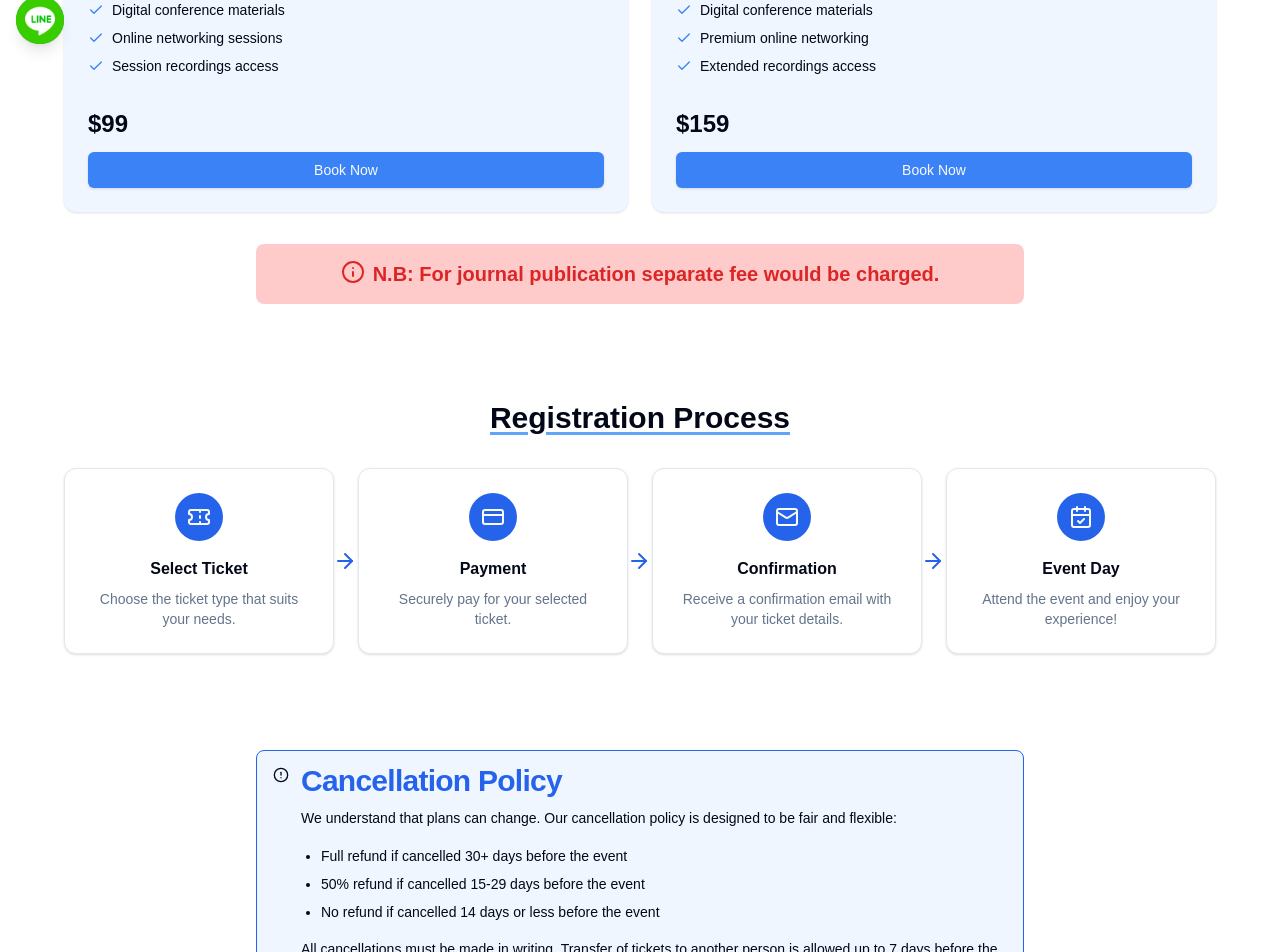
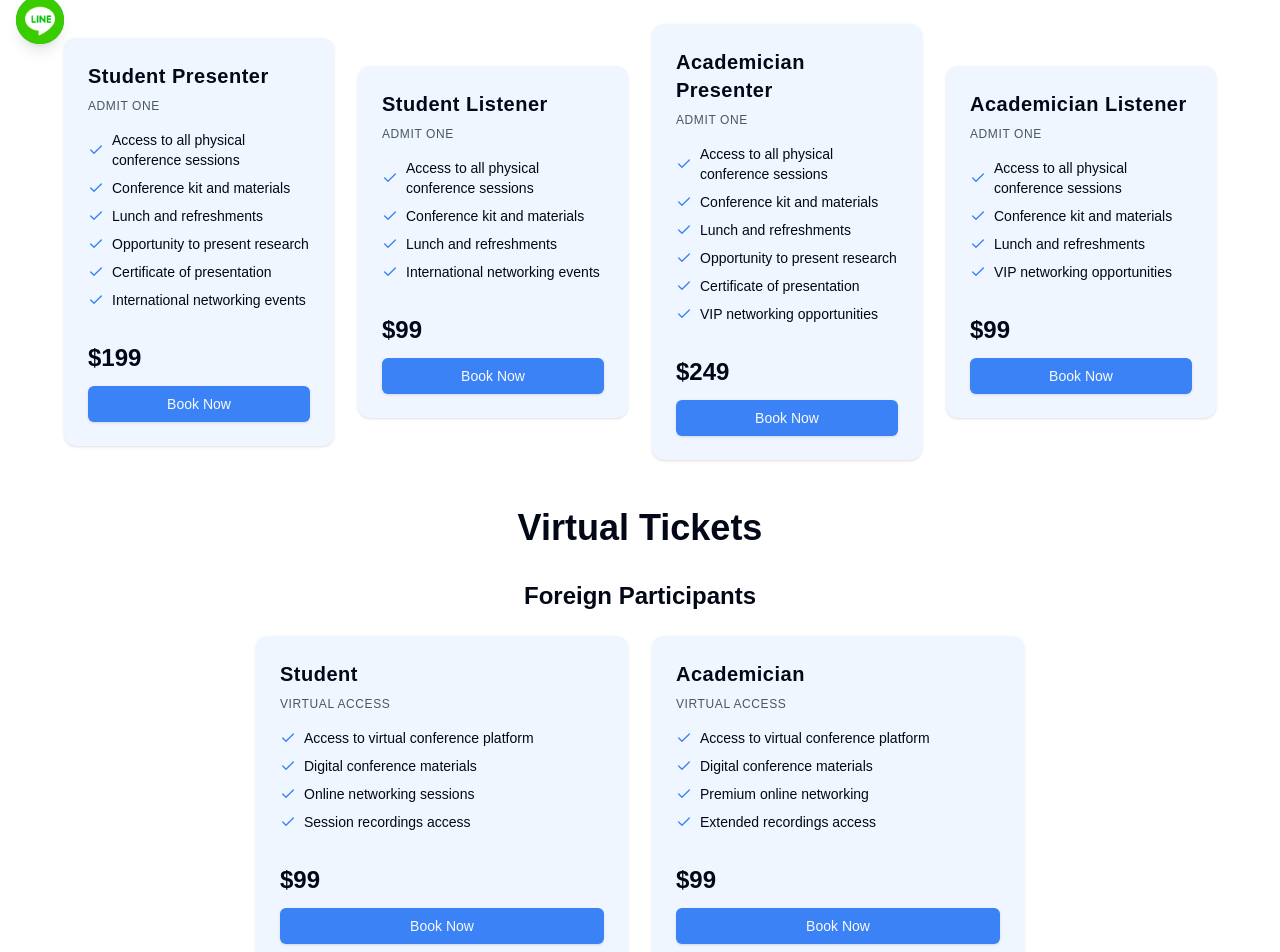
Before and after one commit to ZepResearch/icemss, a Next.js app: page /registration in a window 1280 px wide. Shown: the part 740-1692 px from the top of the page. Built offline with nearby package versions, Linux system fonts and the light colour scheme; no server answers.

Commit message:
PAYMENT CARD CHANGE

```diff
--- a/app/(pages)/registration/components/TIcket.jsx
+++ b/app/(pages)/registration/components/TIcket.jsx
@@ -1,26 +1,39 @@
-"use client";
+"use client"
 
-import { useState } from "react";
-import { useRouter } from "next/navigation";
-import { Check, Info } from 'lucide-react';
+import { useState } from "react"
+import { useRouter } from "next/navigation"
+import { Check, Info } from "lucide-react"
 
-import { Button } from "@/components/ui/button";
-import { Card } from "@/components/ui/card";
-import { CCavenuePaymentForm } from "@/components/ui/CCavenuePaymentForm";
+import { Button } from "@/components/ui/button"
+import { Card } from "@/components/ui/card"
+import { CCavenuePaymentForm } from "@/components/ui/CCavenuePaymentForm"
 
 export default function Ticket() {
-  const host = process.env.NEXT_PUBLIC_APP_URL;
-  const router = useRouter();
-  const [isLoading, setIsLoading] = useState(null);
-  const [isPopupOpen, setIsPopupOpen] = useState(false);
-  const [selectedTicket, setSelectedTicket] = useState(null);
+  const host = process.env.NEXT_PUBLIC_APP_URL
+  const router = useRouter()
+  const [isLoading, setIsLoading] = useState(null)
+  const [isPopupOpen, setIsPopupOpen] = useState(false)
+  const [selectedTicket, setSelectedTicket] = useState(null)
 
   const tickets = {
-    physical: [
+    physical: {
+      indian: [
         {
-        name: " Students",
-        price: 199,
-        currency: "USD",
+          name: "Student Presenter",
+          price: 3000,
+          currency: "INR",
+          features: [
+            "Access to all physical conference sessions",
+            "Conference kit and materials",
+            "Lunch and refreshments",
+            "Opportunity to present research",
+            "Certificate of presentation",
+          ],
+        },
+        {
+          name: "Student Listener",
+          price: 2000,
+          currency: "INR",
           features: [
             "Access to all physical conference sessions",
             "Conference kit and materials",
@@ -29,9 +42,22 @@ export default function Ticket() {
           ],
         },
         {
-        name: " Academicians",
-        price: 259,
-        currency: "USD",
+          name: "Academician Presenter",
+          price: 5000,
+          currency: "INR",
+          features: [
+            "Access to all physical conference sessions",
+            "Conference kit and materials",
+            "Lunch and refreshments",
+            "Opportunity to present research",
+            "Certificate of presentation",
+            "Priority networking sessions",
+          ],
+        },
+        {
+          name: "Academician Listener",
+          price: 2000,
+          currency: "INR",
           features: [
             "Access to all physical conference sessions",
             "Conference kit and materials",
@@ -39,32 +65,62 @@ export default function Ticket() {
             "Priority networking sessions",
           ],
         },
-      // {
-      //   name: "Foreign Students",
-      //   price: 99,
-      //   currency: "USD",
-      //   features: [
-      //     "Access to all physical conference sessions",
-      //     "Conference kit and materials",
-      //     "Lunch and refreshments",
-      //     "International networking events",
-      //   ],
-      // },
-      // {
-      //   name: "Foreign Academicians",
-      //   price: 150,
-      //   currency: "USD",
-      //   features: [
-      //     "Access to all physical conference sessions",
-      //     "Conference kit and materials",
-      //     "Lunch and refreshments",
-      //     "VIP networking opportunities",
-      //   ],
-      // },
       ],
-    virtual: [
+      foreign: [
         {
-        name: "Students",
+          name: "Student Presenter",
+          price: 199,
+          currency: "USD",
+          features: [
+            "Access to all physical conference sessions",
+            "Conference kit and materials",
+            "Lunch and refreshments",
+            "Opportunity to present research",
+            "Certificate of presentation",
+            "International networking events",
+          ],
+        },
+        {
+          name: "Student Listener",
+          price: 99,
+          currency: "USD",
+          features: [
+            "Access to all physical conference sessions",
+            "Conference kit and materials",
+            "Lunch and refreshments",
+            "International networking events",
+          ],
+        },
+        {
+          name: "Academician Presenter",
+          price: 249,
+          currency: "USD",
+          features: [
+            "Access to all physical conference sessions",
+            "Conference kit and materials",
+            "Lunch and refreshments",
+            "Opportunity to present research",
+            "Certificate of presentation",
+            "VIP networking opportunities",
+          ],
+        },
+        {
+          name: "Academician Listener",
+          price: 99,
+          currency: "USD",
+          features: [
+            "Access to all physical conference sessions",
+            "Conference kit and materials",
+            "Lunch and refreshments",
+            "VIP networking opportunities",
+          ],
+        },
+      ],
+    },
+    virtual: {
+      foreign: [
+        {
+          name: "Student",
           price: 99,
           currency: "USD",
           features: [
@@ -75,8 +131,8 @@ export default function Ticket() {
           ],
         },
         {
-        name: "Academicians",
-        price: 159,
+          name: "Academician",
+          price: 99,
           currency: "USD",
           features: [
             "Access to virtual conference platform",
@@ -85,52 +141,31 @@ export default function Ticket() {
             "Extended recordings access",
           ],
         },
-      // {
-      //   name: "Foreign Students",
-      //   price: 69,
-      //   currency: "USD",
-      //   features: [
-      //     "Access to virtual conference platform",
-      //     "Digital conference materials",
-      //     "Global networking sessions",
-      //     "Session recordings access",
-      //   ],
-      // },
-      // {
-      //   name: "Foreign Academicians",
-      //   price: 99,
-      //   currency: "USD",
-      //   features: [
-      //     "Access to virtual conference platform",
-      //     "Digital conference materials",
-      //     "Premium global networking",
-      //     "Extended recordings access",
-      //   ],
-      // },
       ],
-  };
+    },
+  }
 
   const generateOrderId = () => {
-    return `ORD${Date.now()}${Math.floor(Math.random() * 1000)}`;
-  };
+    return `ORD${Date.now()}${Math.floor(Math.random() * 1000)}`
+  }
 
   const openPaymentPopup = (ticket) => {
-    setSelectedTicket(ticket);
-    setIsPopupOpen(true);
-  };
+    setSelectedTicket(ticket)
+    setIsPopupOpen(true)
+  }
 
   const closePaymentPopup = () => {
-    setIsPopupOpen(false);
-    setSelectedTicket(null);
-  };
+    setIsPopupOpen(false)
+    setSelectedTicket(null)
+  }
 
   const handlePaymentSubmit = async (formData) => {
     try {
-      setIsLoading(selectedTicket.name);
-      const taxRate = 0.05;
-      const baseAmount = selectedTicket.price;
-      const taxAmount = baseAmount * taxRate;
-      const totalAmount = baseAmount + taxAmount;
+      setIsLoading(selectedTicket.name)
+      const taxRate = 0.05
+      const baseAmount = selectedTicket.price
+      const taxAmount = baseAmount * taxRate
+      const totalAmount = baseAmount + taxAmount
 
       const paymentData = {
         merchant_id: process.env.NEXT_PUBLIC_CCAVENUE_MERCHANT_ID,
@@ -142,7 +177,7 @@ export default function Ticket() {
         cancel_url: `${host}/api/ccavenue/handle`,
         ...formData,
         language: "EN",
-      };
+      }
 
       // Send payment data to the server for email notification
       await fetch("/api/payment-notification", {
@@ -151,7 +186,7 @@ export default function Ticket() {
           "Content-Type": "application/json",
         },
         body: JSON.stringify(paymentData),
-      });
+      })
 
       // Get the encrypted order from your backend
       const response = await fetch("/api/ccavenue/encrypt", {
@@ -160,69 +195,65 @@ export default function Ticket() {
           "Content-Type": "application/json",
         },
         body: JSON.stringify(paymentData),
-      });
+      })
 
       if (!response.ok) {
-        throw new Error("Failed to encrypt order data");
+        throw new Error("Failed to encrypt order data")
       }
 
-      const { encRequest } = await response.json();
+      const { encRequest } = await response.json()
 
       // Create form and submit
-      const form = document.createElement("form");
-      form.method = "POST";
-      form.action = "https://secure.ccavenue.com/transaction/transaction.do?command=initiateTransaction";
+      const form = document.createElement("form")
+      form.method = "POST"
+      form.action = "https://secure.ccavenue.com/transaction/transaction.do?command=initiateTransaction"
 
       // Add hidden fields
       const fields = {
         encRequest,
         access_code: process.env.NEXT_PUBLIC_CCAVENUE_ACCESS_CODE,
         merchant_id: process.env.NEXT_PUBLIC_CCAVENUE_MERCHANT_ID,
-      };
+      }
 
       Object.entries(fields).forEach(([key, value]) => {
-        const input = document.createElement("input");
-        input.type = "hidden";
-        input.name = key;
-        input.value = value;
-        form.appendChild(input);
-      });
+        const input = document.createElement("input")
+        input.type = "hidden"
+        input.name = key
+        input.value = value
+        form.appendChild(input)
+      })
 
-      document.body.appendChild(form);
-      form.submit();
+      document.body.appendChild(form)
+      form.submit()
     } catch (error) {
-      console.error("Payment initiation failed:", error);
-      alert("Failed to initiate payment. Please try again.");
+      console.error("Payment initiation failed:", error)
+      alert("Failed to initiate payment. Please try again.")
     } finally {
-      setIsLoading(null);
-      closePaymentPopup();
+      setIsLoading(null)
+      closePaymentPopup()
     }
-  };
+  }
 
   return (
     <div className="min-h-full bg-background text-foreground py-12 px-4">
       <div className="max-w-6xl mx-auto">
         <h1 className="text-4xl font-bold text-center mb-8">Physical Tickets</h1>
-        <div className="grid grid-cols-1 md:grid-cols-2 gap-6 mb-12">
-          {tickets.physical.map((ticket, index) => (
+
+        <div className="mb-12">
+          <h2 className="text-2xl font-bold mb-6 text-center">Indian Participants</h2>
+          <div className="grid grid-cols-1 md:grid-cols-2 lg:grid-cols-4 gap-6 mb-12">
+            {tickets.physical.indian.map((ticket, index) => (
               <div key={index} className="flex items-center justify-center">
                 <Card className="relative w-full bg-blue-50 overflow-hidden border-none">
                   <div className="p-6">
                     <div className="space-y-4">
                       <div className="space-y-2">
-                      <h3 className="text-xl font-bold tracking-wide">
-                        {ticket.name}
-                      </h3>
-                      <div className="text-xs uppercase tracking-wider text-gray-600">
-                        ADMIT ONE
-                      </div>
+                        <h3 className="text-xl font-bold tracking-wide">{ticket.name}</h3>
+                        <div className="text-xs uppercase tracking-wider text-gray-600">ADMIT ONE</div>
                       </div>
                       <ul className="space-y-2 text-sm">
                         {ticket.features.map((feature, featureIndex) => (
-                        <li
-                          key={featureIndex}
-                          className="flex items-center gap-2"
-                        >
+                          <li key={featureIndex} className="flex items-center gap-2">
                             <Check className="w-4 h-4 flex-shrink-0 text-blue-500" />
                             <span>{feature}</span>
                           </li>
@@ -248,27 +279,20 @@ export default function Ticket() {
             ))}
           </div>
 
-        <h3 className="text-4xl font-bold text-center mb-8">Virtual Tickets</h3>
-        <div className="grid grid-cols-1 md:grid-cols-2 gap-6">
-          {tickets.virtual.map((ticket, index) => (
+          <h2 className="text-2xl font-bold mb-6 text-center">Foreign Participants</h2>
+          <div className="grid grid-cols-1 md:grid-cols-2 lg:grid-cols-4 gap-6">
+            {tickets.physical.foreign.map((ticket, index) => (
               <div key={index} className="flex items-center justify-center">
                 <Card className="relative w-full bg-blue-50 overflow-hidden border-none">
                   <div className="p-6">
                     <div className="space-y-4">
                       <div className="space-y-2">
-                      <h3 className="text-xl font-bold tracking-wide">
-                        {ticket.name}
-                      </h3>
-                      <div className="text-xs uppercase tracking-wider text-gray-600">
-                        ADMIT ONE
-                      </div>
+                        <h3 className="text-xl font-bold tracking-wide">{ticket.name}</h3>
+                        <div className="text-xs uppercase tracking-wider text-gray-600">ADMIT ONE</div>
                       </div>
                       <ul className="space-y-2 text-sm">
                         {ticket.features.map((feature, featureIndex) => (
-                        <li
-                          key={featureIndex}
-                          className="flex items-center gap-2"
-                        >
+                          <li key={featureIndex} className="flex items-center gap-2">
                             <Check className="w-4 h-4 flex-shrink-0 text-blue-500" />
                             <span>{feature}</span>
                           </li>
@@ -293,8 +317,52 @@ export default function Ticket() {
               </div>
             ))}
           </div>
-        <div className="p-4 bg-red-200 max-w-3xl mx-auto mt-8 rounded-lg flex justify-center items-center ">
-        <h1 className=" text-center text-red-600 font-semibold inline-flex gap-2 text-xl"><Info/>N.B: For journal publication separate fee would be charged.</h1>
+        </div>
+
+        <h1 className="text-4xl font-bold text-center mb-8">Virtual Tickets</h1>
+        <h2 className="text-2xl font-bold mb-6 text-center">Foreign Participants</h2>
+        <div className="grid grid-cols-1 md:grid-cols-2 gap-6 max-w-3xl mx-auto">
+          {tickets.virtual.foreign.map((ticket, index) => (
+            <div key={index} className="flex items-center justify-center">
+              <Card className="relative w-full bg-blue-50 overflow-hidden border-none">
+                <div className="p-6">
+                  <div className="space-y-4">
+                    <div className="space-y-2">
+                      <h3 className="text-xl font-bold tracking-wide">{ticket.name}</h3>
+                      <div className="text-xs uppercase tracking-wider text-gray-600">VIRTUAL ACCESS</div>
+                    </div>
+                    <ul className="space-y-2 text-sm">
+                      {ticket.features.map((feature, featureIndex) => (
+                        <li key={featureIndex} className="flex items-center gap-2">
+                          <Check className="w-4 h-4 flex-shrink-0 text-blue-500" />
+                          <span>{feature}</span>
+                        </li>
+                      ))}
+                    </ul>
+                    <div className="pt-4">
+                      <div className="text-2xl font-bold mb-3">
+                        {ticket.currency === "INR" ? "₹" : "$"}
+                        {ticket.price.toLocaleString()}
+                      </div>
+                      <Button
+                        className="w-full bg-blue-500 hover:bg-blue-600"
+                        onClick={() => openPaymentPopup(ticket)}
+                        disabled={isLoading === ticket.name}
+                      >
+                        {isLoading === ticket.name ? "Processing..." : "Book Now"}
+                      </Button>
+                    </div>
+                  </div>
+                </div>
+              </Card>
+            </div>
+          ))}
+        </div>
+        <div className="p-4 bg-red-200 max-w-3xl mx-auto mt-8 rounded-lg flex justify-center items-center">
+          <h1 className="text-center text-red-600 font-semibold inline-flex gap-2 text-xl">
+            <Info />
+            N.B: For journal publication separate fee would be charged.
+          </h1>
         </div>
       </div>
       {selectedTicket && (
@@ -308,5 +376,5 @@ export default function Ticket() {
         />
       )}
     </div>
-  );
+  )
 }
```
Lines whose indentation alone changed are shown as unchanged.
